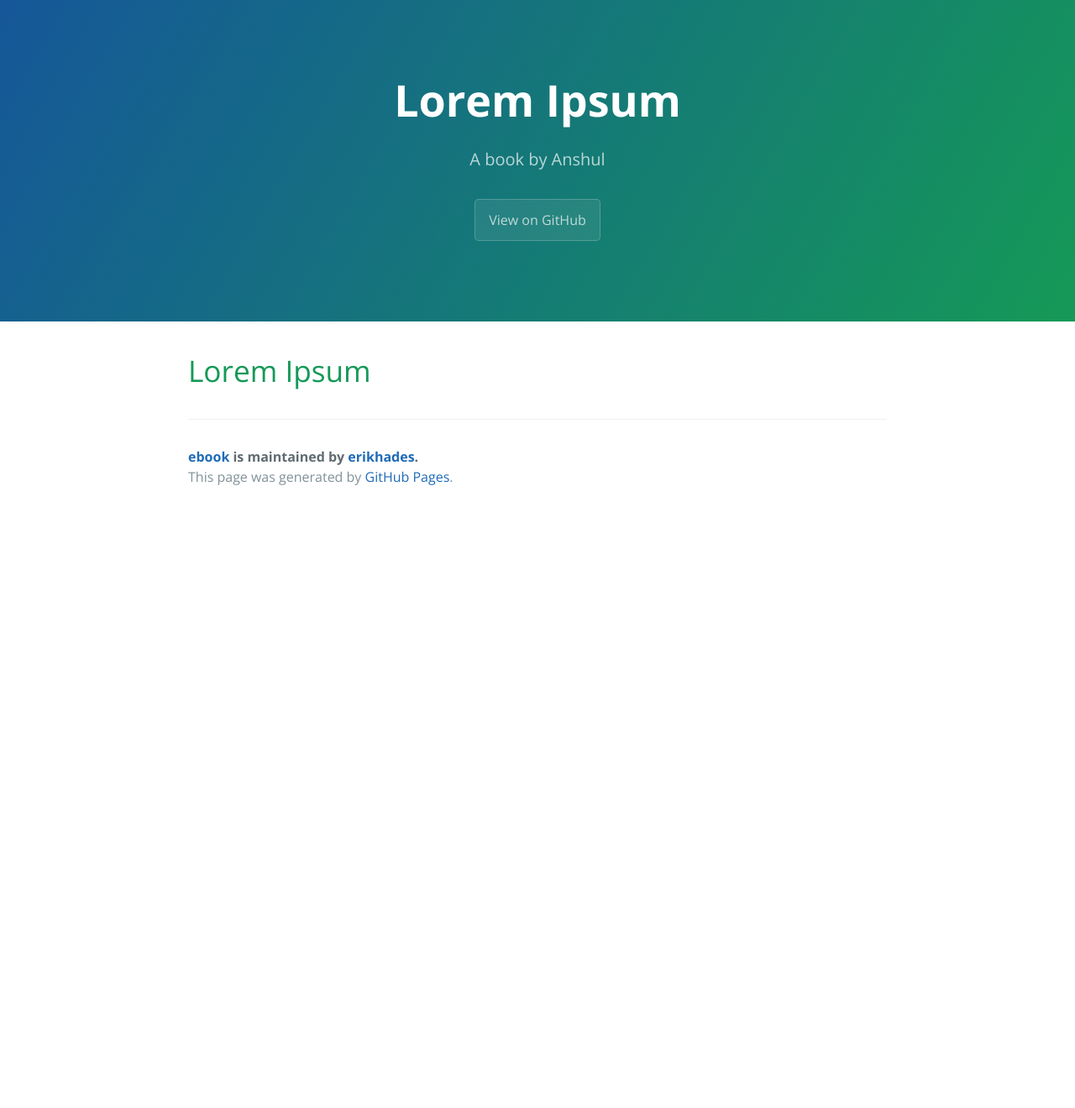
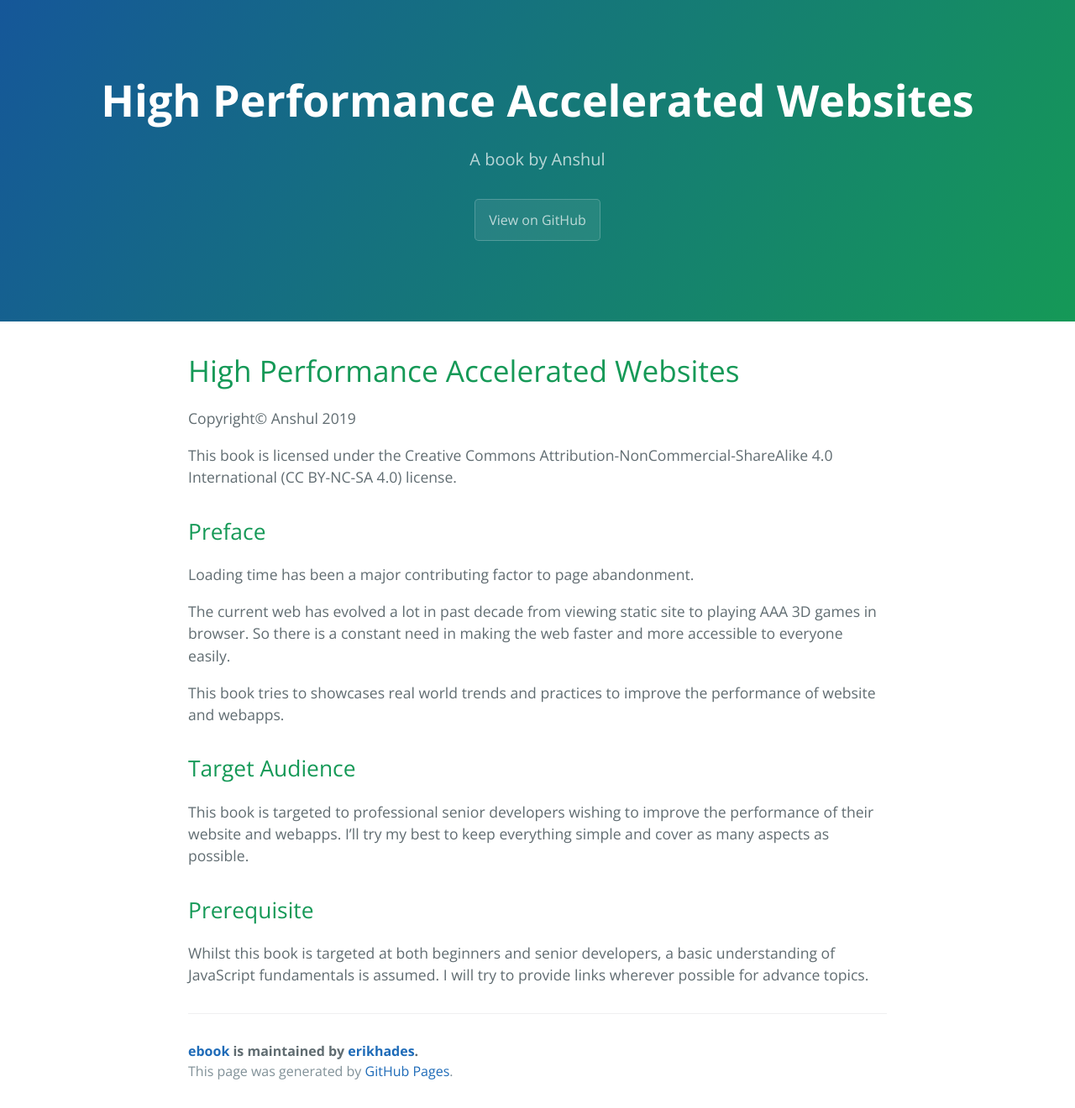
Before and after one commit to erikhades/ebook, a Jekyll site: the page built from index.md, in a window 1280 px wide. Shown: the whole page at 84% size. Built offline with Jekyll 4.4.1, drawn with Linux system fonts in a browser that asks for light colours; our own code applies the rules of GitHub Pages for plain Markdown files; before the commit the page ends 900 px from its top, so only the background shows below that.

Commit message:
added preface

```diff
--- a/index.md
+++ b/index.md
@@ -1 +1,14 @@
-# Lorem Ipsum
+# High Performance Accelerated Websites
+Copyright© Anshul 2019
+
+This book is licensed under the Creative Commons Attribution-NonCommercial-ShareAlike 4.0 International (CC BY-NC-SA 4.0) license.
+##  Preface
+Loading time has been a major contributing factor to page abandonment.
+
+The current web has evolved a lot in past decade from viewing static site to playing AAA 3D games in browser. So there is a constant need in making the web faster and more accessible to everyone easily.
+
+This book tries to showcases real world trends and practices to improve the performance of website and webapps.
+## Target Audience
+This book is targeted to professional senior developers wishing to improve the performance of their website and webapps. I'll try my best to keep everything simple and cover as many aspects as possible.
+##  Prerequisite
+Whilst this book is targeted at both beginners and senior developers, a basic understanding of JavaScript fundamentals is assumed. I will try to provide links wherever possible for advance topics.
```
